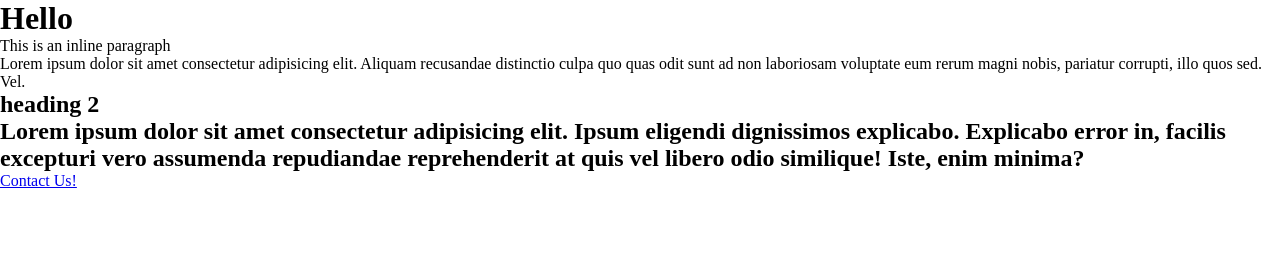
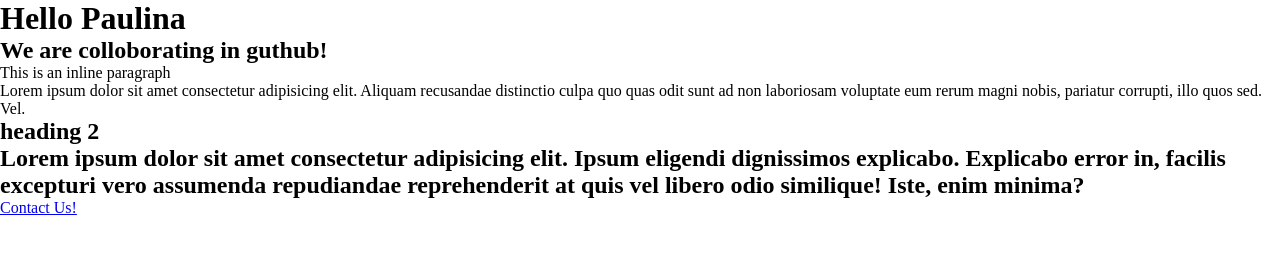
Before and after one commit to psegovia2022/gitDemo, a plain HTML site: page index.html in a window 1280 px wide. Drawn offline with Linux system fonts and the light colour scheme.

Commit message:
Revert "Merge pull request #3 from psegovia2022/paulina"
This reverts commit 2baf4acb9cb114c1ff59dcdd1fa6bbf153cfc601, reversing
changes made to 72af4be6630cf496f1bbfeba69f85d4d178551d9.

```diff
--- a/index.html
+++ b/index.html
@@ -8,9 +8,8 @@
     <title>Git Demo</title>
 </head>
 <body>
-
-    <h1>Hello </h1>
-
+    <h1>Hello Paulina</h1>
+    <h2>We are colloborating in guthub!</h2>
     <p> This is an inline paragraph </p>
     <p>Lorem ipsum dolor sit amet consectetur adipisicing elit. Aliquam recusandae distinctio culpa quo quas odit sunt ad non laboriosam voluptate eum rerum magni nobis, pariatur corrupti, illo quos sed. Vel.</p>
 
```
